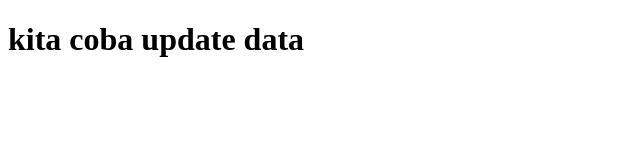
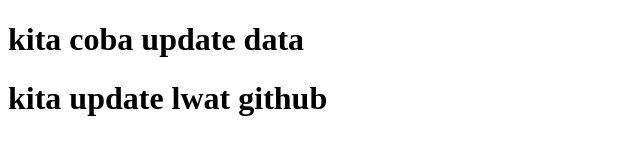
Before and after one commit to aanniissaakk/coba_css, a plain HTML site: page index.html in a window 1280 px wide. Shown: the whole page, without its empty margins (0-640 px from the left). Drawn offline with Linux system fonts and the light colour scheme.

Commit message:
coba fitur pull

```diff
--- a/index.html
+++ b/index.html
@@ -7,5 +7,6 @@
   </head>
   <body>
     <h1>kita coba update data</h1>
+    <h1>kita update lwat github</h1>
   </body>
 </html>
```
